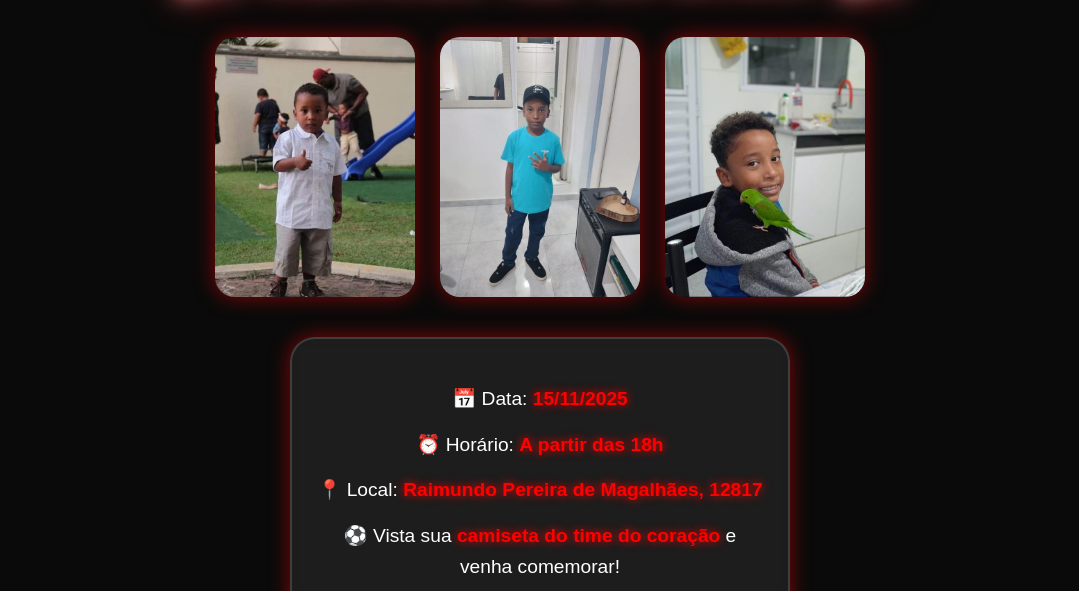
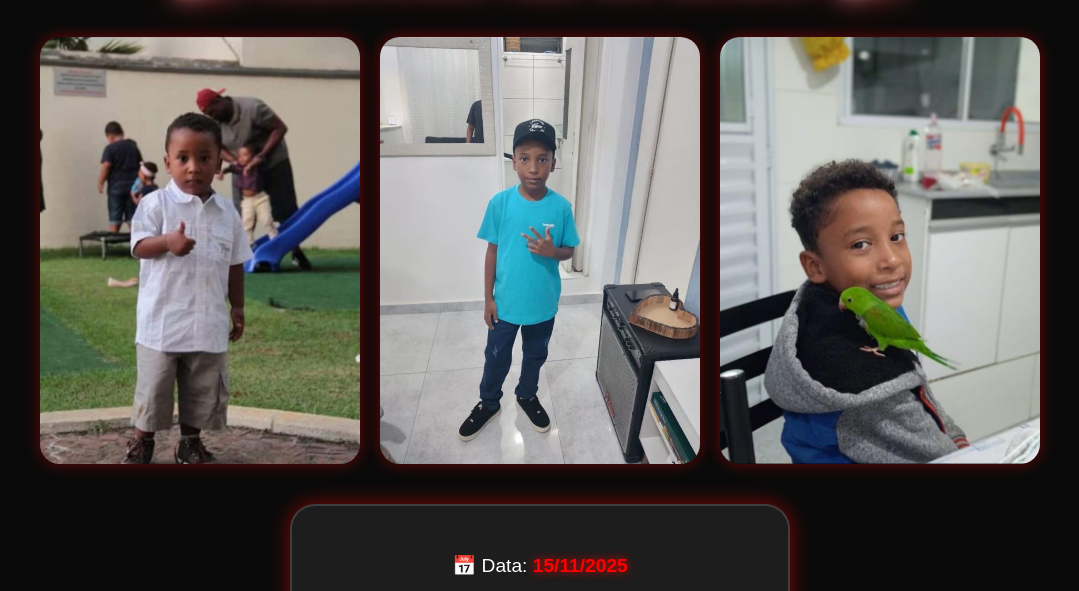
Before and after one commit to ve-c-tor/Anivers-rio-Matheus, a plain HTML site: page index.html in a window 1280 px wide. Shown: the part 209-800 px from the top of the page, without its empty margins (100-1179 px from the left). Drawn offline with Linux system fonts and the light colour scheme.

Commit message:
Add files via upload

```diff
--- a/index.html
+++ b/index.html
@@ -77,28 +77,36 @@ h1 {
   display: flex;
   justify-content: center;
   flex-wrap: wrap;
-  gap: 25px;
+  gap: 20px;
   margin: 40px 0;
 }
+
 .card {
-  width: 200px; height: 260px;
+  width: 100%;
+  max-width: 320px;   /* limite no PC */
+  aspect-ratio: 3 / 4; /* mantém proporção */
   border-radius: 20px;
   overflow: hidden;
   background: rgba(255,255,255,0.1);
-  box-shadow: 0 0 20px rgba(255,0,0,0.5);
+  box-shadow: 0 0 15px rgba(255,0,0,0.4);
   backdrop-filter: blur(5px);
-  transition: transform 0.6s, box-shadow 0.4s;
+  transition: transform 0.4s, box-shadow 0.4s;
 }
-.card img { width: 100%; height: 100%; object-fit: cover; }
+
+.card img {
+  width: 100%;
+  height: 100%;
+  object-fit: cover;
+  object-position: center;
+  display: block;
+}
 
 /* Efeito piscando nas fotos */
 @keyframes flash {
   0%, 100% { filter: brightness(1); }
   50% { filter: brightness(2) saturate(1.5); }
 }
-.flash {
-  animation: flash 0.8s infinite;
-}
+.flash { animation: flash 0.8s infinite; }
 
 /* Info */
 .info {
@@ -156,12 +164,20 @@ footer {
   width: 10px; height: 10px;
   pointer-events: none;
   border-radius: 50%;
-  z-index: 9999; /* 👈 agora vai aparecer acima de tudo */
+  z-index: 9999;
   animation: confettiFall 3s linear forwards;
 }
 @keyframes confettiFall {
   0% { transform: translateY(-10px) rotate(0deg); opacity:1; }
   100% { transform: translateY(110vh) rotate(720deg); opacity:0; }
+}
+
+/* Responsivo */
+@media (max-width: 600px) {
+  .card {
+    max-width: 95%;  /* ocupa quase toda a tela no celular */
+    aspect-ratio: 3/4;
+  }
 }
 </style>
 </head>
@@ -193,7 +209,6 @@ footer {
 </div>
 
 <script src="https://www.youtube.com/iframe_api"></script>
-
 <script>
 let player;
 let confettiInterval = null;
```
